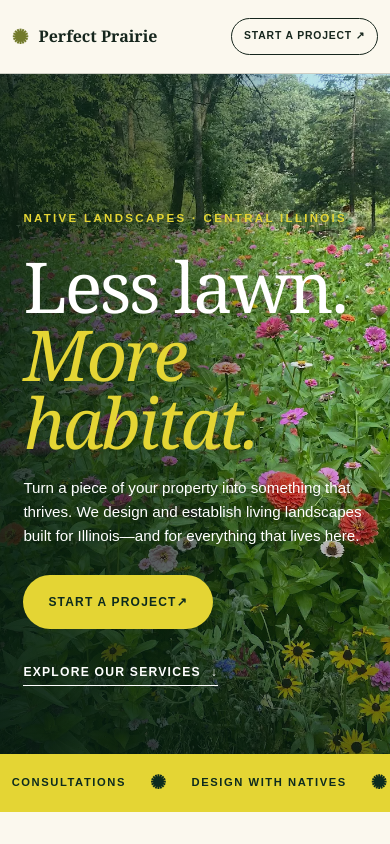
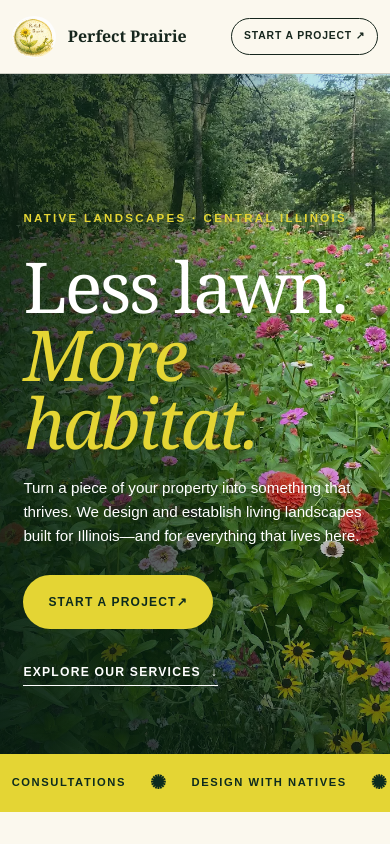
Before and after one commit to steinjager/perfectprairie, a Next.js app: page / in a window 390 px wide. Shown: the top 844 px of the page. Built offline with nearby package versions, Linux system fonts and the light colour scheme.

Commit message:
feat: add illustrated header logo

```diff
--- a/app/globals.css
+++ b/app/globals.css
@@ -22,8 +22,8 @@ button, a { -webkit-tap-highlight-color: transparent; }
 img { max-width: 100%; }
 
 .site-header { height: 88px; display: grid; grid-template-columns: 1fr auto 1fr; align-items: center; padding: 0 3vw; background: var(--paper); border-bottom: 1px solid var(--line); position: relative; z-index: 20; }
-.brand { display: flex; align-items: center; gap: 10px; font-family: var(--serif); font-size: 1.28rem; font-weight: 700; }
-.brand-mark { color: var(--moss); font-size: 1.6rem; }
+.brand { display: flex; align-items: center; gap: 12px; font-family: var(--serif); font-size: 1.28rem; font-weight: 700; }
+.brand-logo { width: 54px; height: 52px; flex: 0 0 auto; border-radius: 50%; object-fit: cover; }
 .site-header nav { display: flex; gap: 28px; font-size: .72rem; font-weight: 700; text-transform: uppercase; letter-spacing: .12em; }
 .site-header nav a, .text-link { transition: opacity .2s ease; }
 .site-header nav a:hover, .text-link:hover { opacity: .55; }
@@ -253,7 +253,7 @@ footer { display: grid; grid-template-columns: 1.5fr .5fr; padding: 70px 5vw 30p
 
 @media (max-width: 600px) {
   .brand { font-size: 1rem; }
-  .brand-mark { font-size: 1.25rem; }
+  .brand-logo { width: 44px; height: 42px; }
   .header-cta { border: 1px solid var(--ink); border-radius: 99px; padding: 9px 12px; }
   h1 { font-size: clamp(3.5rem, 18vw, 5.2rem); }
   .hero-copy { font-size: .95rem; }
--- a/app/page.tsx
+++ b/app/page.tsx
@@ -71,7 +71,7 @@ export default function Home() {
     <main>
       <header className="site-header">
         <a className="brand" href="#top" aria-label="Perfect Prairie home">
-          <span className="brand-mark" aria-hidden="true">✺</span>
+          <Image className="brand-logo" src="/images/perfect-prairie-logo.png" alt="" width={54} height={52} priority unoptimized />
           <span>Perfect Prairie</span>
         </a>
         <nav aria-label="Main navigation">
```
Also changed, not shown: public/images/perfect-prairie-logo.png (added), 1 other file (tests, documents, lock files or other folders).
